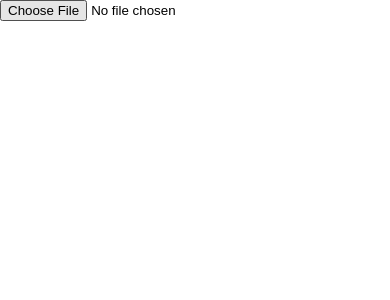
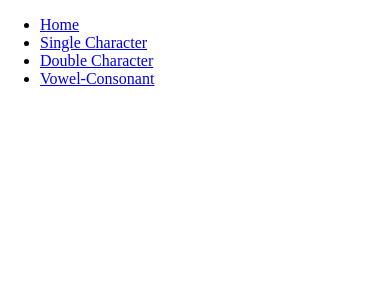
Before and after one commit to SKR301/text-analyzer, a React Native app: screen / in a window 390 px wide. Shown: the top 300 px of the page. Built offline with nearby package versions, Linux system fonts and the light colour scheme.

Commit message:
routing worked fine

```diff
--- a/App.js
+++ b/App.js
@@ -1,9 +1,9 @@
 import React, {Component} from 'react';
-import SelectFile from './components/selectFile';
-import SingleCharFrequency from './components/singleCharFrequency';
+import SingleCharFrequency from './pages/singleCharFrequency';
 import DoubleCharFrequency from './pages/doubleCharFrequency';
 import VowelVSConsonant from './pages/vowelVSconsonant';
-import { Route, Link, BrowserRouter, Redirect } from 'react-router-dom'
+import Home from './pages/home';
+import { BrowserRouter as Router, Route, Switch, Link } from 'react-router-dom'
 
 class App extends Component {
     constructor(props) {
@@ -19,19 +19,22 @@ class App extends Component {
 
     render = () => {
         return (
-            // <div>
-            //     <SelectFile sendFileData = {this.getFileData}/>
-            //     <SingleCharFrequency fileData = {this.state.fileData}/>
-            // </div>
-            < BrowserRouter >
+            <Router>
                 <div>
-                    {/* <Route exact path="/" component={SelectFile} sendFileData ={this.getFileData}/> */}
-                    <Route exact path="/" component = {() => (<SelectFile sendFileData ={this.getFileData}/>)}/>
-                    <Route path="/singleCharFreq" component={SingleCharFrequency} fileData = {this.state.fileData}/>
-                    <Route path="/doubleCharFreq" component={DoubleCharFrequency}/>
-                    <Route path="/VowelVSConsonant" component={VowelVSConsonant}/>
+                    <ul>
+                        <li><Link to = '/home'>Home</Link></li>
+                        <li><Link to = '/singleCharFrequency'>Single Character</Link></li>
+                        <li><Link to = '/doubleCharFrequency'>Double Character</Link></li>
+                        <li><Link to = '/vowelVSConsonant'>Vowel-Consonant</Link></li>
+                    </ul>
                 </div>
-         </ BrowserRouter >
+                <Switch>
+                    <Route path="/home" component={Home}/>
+                    <Route path='/singleCharFrequency' component={SingleCharFrequency}/>
+                    <Route path='/doubleCharFrequency' component={DoubleCharFrequency}/>
+                    <Route path='/vowelVSConsonant' component={VowelVSConsonant}/>
+                </Switch>
+            </Router>
         );
     }
 }
```
Also changed, not shown: 1 other file (tests, documents, lock files or other folders).
